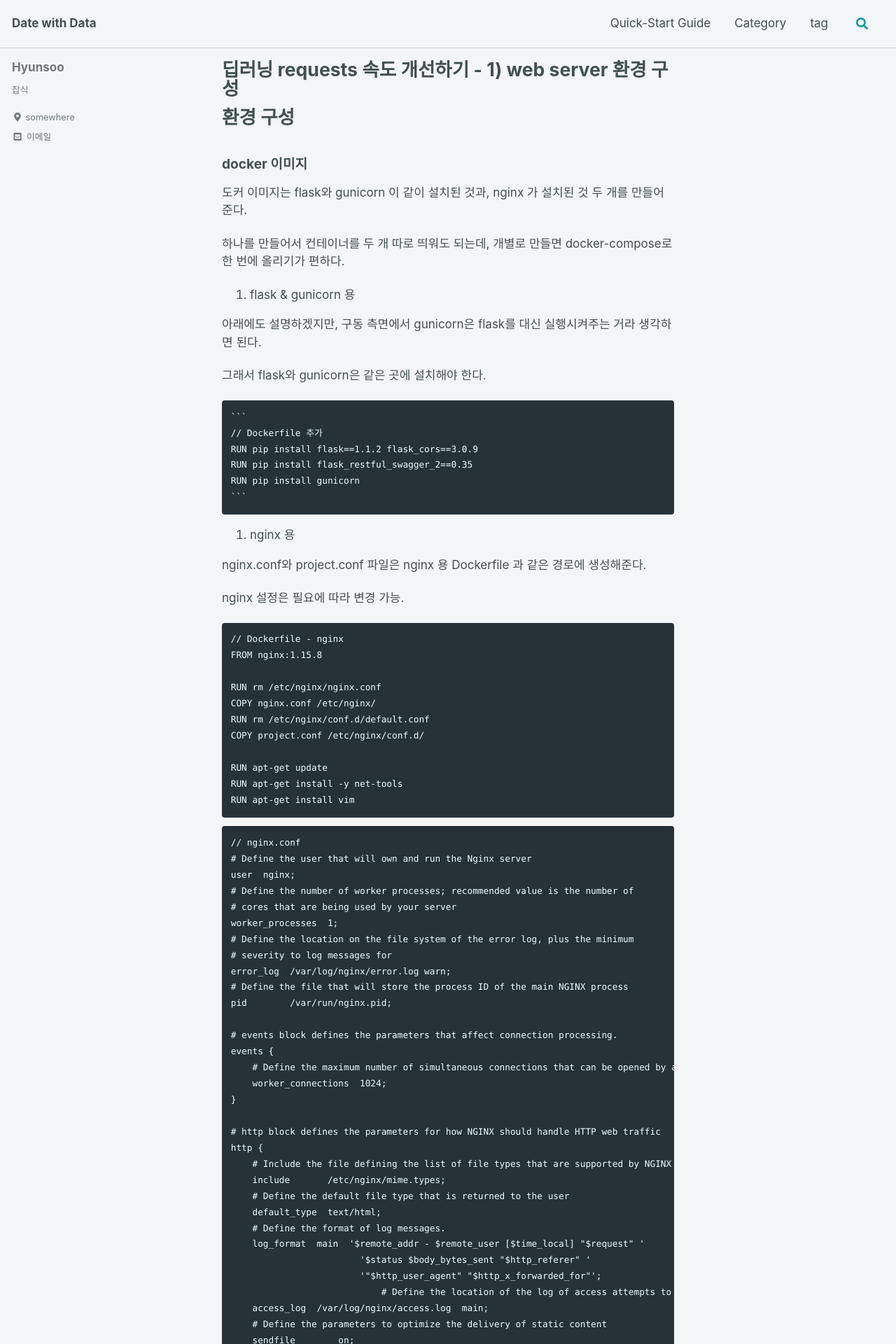
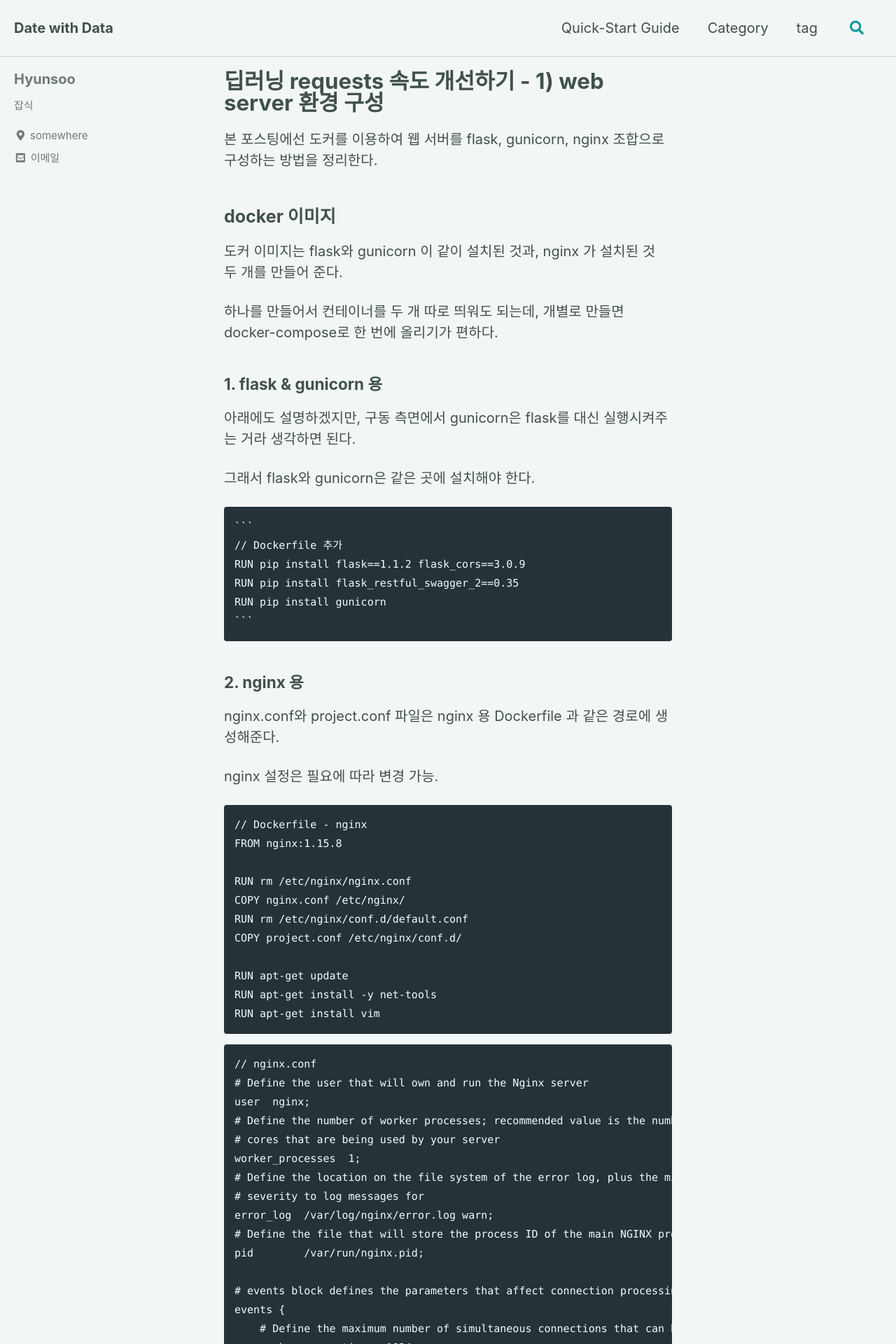
Before and after one commit to hslim8888/hslim8888.github.io, a Jekyll site: the page built from _posts/2021-08-28-web-server-env-setting.md, in a window 1280 px wide. Shown: the top 1920 px of the page at 70% size. Built offline with Jekyll 4.4.1, drawn with Linux system fonts in a browser that asks for light colours; cached includes are drawn as plain includes; some of the changed text lies outside the part shown.

Commit message:
설정 수정

````diff
--- a/_config.yml
+++ b/_config.yml
@@ -30,7 +30,7 @@ masthead_title           : # overrides the website title displayed in the masthe
 # breadcrumbs            : false # true, false (default)
 words_per_minute         : 200
 comments:
-  provider               : # false (default), "disqus", "discourse", "facebook", "staticman", "staticman_v2", "utterances", "giscus", "custom"
+  provider               : "utterances" # false (default), "disqus", "discourse", "facebook", "staticman", "staticman_v2", "utterances", "giscus", "custom"
   disqus:
     shortname            : # https://help.disqus.com/customer/portal/articles/466208-what-s-a-shortname-
   discourse:
@@ -41,8 +41,8 @@ comments:
     num_posts            : # 5 (default)
     colorscheme          : # "light" (default), "dark"
   utterances:
-    theme                : # "github-light" (default), "github-dark"
-    issue_term           : # "pathname" (default)
+    theme                : "photon-dark" # "github-light" (default), "github-dark"
+    issue_term           : "pathname" # "pathname" (default)
   giscus:
     repo_id              : # Shown during giscus setup at https://giscus.app
     category_name        : # Full text name of the category
@@ -214,10 +214,10 @@ sass:
 
 
 # Outputting
-permalink: /:categories/:title/
-paginate: 15 # amount of posts to show
+permalink: date #/:categories/:title/
+paginate: 10 # amount of posts to show
 paginate_path: /page:num/
-timezone: # https://en.wikipedia.org/wiki/List_of_tz_database_time_zones
+timezone: Asia/Seoul # https://en.wikipedia.org/wiki/List_of_tz_database_time_zones
 
 
 # Plugins (previously gems:)
--- a/_posts/2021-08-28-web-server-env-setting.md
+++ b/_posts/2021-08-28-web-server-env-setting.md
@@ -1,23 +1,26 @@
 ---
 layout: posts
 title: "딥러닝 requests 속도 개선하기 - 1) web server 환경 구성"
+excerpt: "도커로 flask, gunicorn, nginx 서버 띄우기"
+
 categories:
-  - datascience
+  - data-science
 tags:
-  - deeplearning, requests, http, web_server, 속도, 개선
+  - [deeplearning, requests, http, web_server, 속도, 개선, docker, 개발환경]
+toc: true
+toc_sticky: true
 use_math: true
 comments: true
 ---
+본 포스팅에선 도커를 이용하여 웹 서버를 flask, gunicorn, nginx 조합으로 구성하는 방법을 정리한다.
 
-# 환경 구성
-
-### docker 이미지
+## docker 이미지
 
 도커 이미지는 flask와 gunicorn 이 같이 설치된 것과, nginx 가 설치된 것 두 개를 만들어 준다.
 
 하나를 만들어서 컨테이너를 두 개 따로 띄워도 되는데, 개별로 만들면 docker-compose로 한 번에 올리기가 편하다.
 
-1. flask & gunicorn 용
+### 1. flask & gunicorn 용
 
 아래에도 설명하겠지만, 구동 측면에서 gunicorn은 flask를 대신 실행시켜주는 거라 생각하면 된다.
 
@@ -30,7 +33,7 @@ comments: true
     RUN pip install gunicorn
     ```
 
-2. nginx 용
+### 2. nginx 용
 
 nginx.conf와 project.conf 파일은 nginx 용 Dockerfile 과 같은 경로에 생성해준다.
 
@@ -118,7 +121,7 @@ server {
 }
 ```
 
-### flask 서버
+## flask 서버
 
 ```
 // flask.py
@@ -140,7 +143,7 @@ if __name__ == '__main__':
 python flask.py
 ```
 
-### gunicorn
+## gunicorn
 
 flask.py와 같은 경로에 wsgi.py을 다음과 같이 생성한다.
 
@@ -164,7 +167,7 @@ gunicorn 실행 옵션엔 —workers 5 —threads 10 같은 것을 넣을 수
 
 참고로 -b는 bind인데 이 [페이지](https://wikidocs.net/76904)를 보면 소켓에 bind 하면 포트 통신보다 더 빠르고 효율적이라고 한다. 하지만 docker 컨테이너 환경에서 소켓을 연결하는 법을 몰라 여기서는 포트 연결로만 진행하겠다.
 
-### nginx
+## nginx
 
 컨테이너를 띄우면서 실행해도 되지만, 여러 테스트를 해야해서 컨테이너 내부에서 nginx 서버를 띄우기로 한다.
 
--- a/_sass/minimal-mistakes/_page.scss
+++ b/_sass/minimal-mistakes/_page.scss
@@ -505,6 +505,10 @@ body {
   }
 }
 
+.utterances {
+  max-width: 100% !important;
+}
+
 /*
    Related
    ========================================================================== */
--- a/_sass/minimal-mistakes/_reset.scss
+++ b/_sass/minimal-mistakes/_reset.scss
@@ -8,18 +8,18 @@ html {
   /* apply a natural box layout model to all elements */
   box-sizing: border-box;
   background-color: $background-color;
-  font-size: 14px;
+  font-size: 16px;
 
   @include breakpoint($medium) {
-    font-size: 14px;
+    font-size: 18px;
   }
 
   @include breakpoint($large) {
-    font-size: 15px;
+    font-size: 20px;
   }
 
   @include breakpoint($x-large) {
-    font-size: 17px;
+    font-size: 20px;
   }
 
   -webkit-text-size-adjust: 100%;
````
Also changed, not shown: _posts/2021-08-28-increase-requests-speed-DL.md (+3 -2 lines), _posts/2021-08-28-test-results.md (+39 -36 lines), 5 other files.
